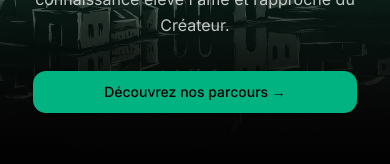
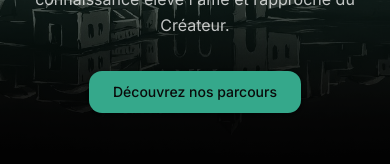
Before and after one commit to ar-rissala/rissala, a Next.js app: page / in a window 390 px wide. Shown: the part 294-458 px from the top of the page. Built offline with nearby package versions, Linux system fonts and the light colour scheme; no server answers.

Commit message:
style: finalise UI tweaks (dark mode contrast, responsive buttons, news layout, hide scrollbars)

```diff
--- a/src/app/globals.css
+++ b/src/app/globals.css
@@ -49,72 +49,72 @@
 }
 
 :root {
-  --background: oklch(1 0 0);
-  --foreground: #000000;
-  --card: oklch(1 0 0);
-  --card-foreground: #000000;
-  --popover: oklch(1 0 0);
-  --popover-foreground: #000000;
-  --primary: #006c4e;
+  --background: #f7f5ef;
+  --foreground: #102a24;
+  --card: #ffffff;
+  --card-foreground: #102a24;
+  --popover: #ffffff;
+  --popover-foreground: #102a24;
+  --primary: #006b54;
   --primary-foreground: #ffffff;
-  --secondary: #f4f4f5;
-  --secondary-foreground: #006c4e;
-  --muted: #f4f4f5;
-  --muted-foreground: #71717a;
-  --accent: #f4f4f5;
-  --accent-foreground: #006c4e;
+  --secondary: #008f6a;
+  --secondary-foreground: #ffffff;
+  --muted: #dde5e1;
+  --muted-foreground: #5e6e68;
+  --accent: #35a88b;
+  --accent-foreground: #ffffff;
   --destructive: oklch(0.577 0.245 27.325);
-  --border: #e4e4e7;
-  --input: #e4e4e7;
-  --ring: #006c4e;
-  --chart-1: #006c4e;
-  --chart-2: #004a35;
-  --chart-3: #ade1ce;
-  --chart-4: #4db389;
-  --chart-5: #008762;
+  --border: #dde5e1;
+  --input: #dde5e1;
+  --ring: #006b54;
+  --chart-1: #003d32;
+  --chart-2: #006b54;
+  --chart-3: #008f6a;
+  --chart-4: #35a88b;
+  --chart-5: #102a24;
   --radius: 0.625rem;
-  --sidebar: oklch(1 0 0);
-  --sidebar-foreground: #000000;
-  --sidebar-primary: #006c4e;
+  --sidebar: #f7f5ef;
+  --sidebar-foreground: #102a24;
+  --sidebar-primary: #006b54;
   --sidebar-primary-foreground: #ffffff;
-  --sidebar-accent: #f4f4f5;
-  --sidebar-accent-foreground: #006c4e;
-  --sidebar-border: #e4e4e7;
-  --sidebar-ring: #006c4e;
+  --sidebar-accent: #dde5e1;
+  --sidebar-accent-foreground: #102a24;
+  --sidebar-border: #dde5e1;
+  --sidebar-ring: #006b54;
 }
 
 .dark {
   --background: #0a0a0a;
-  --foreground: #ffffff;
-  --card: #18181b;
-  --card-foreground: #ffffff;
-  --popover: #18181b;
-  --popover-foreground: #ffffff;
-  --primary: #00b381;
-  --primary-foreground: #000000;
+  --foreground: #f7f5ef;
+  --card: #121212;
+  --card-foreground: #f7f5ef;
+  --popover: #121212;
+  --popover-foreground: #f7f5ef;
+  --primary: #35a88b;
+  --primary-foreground: #0a0a0a;
   --secondary: #27272a;
-  --secondary-foreground: #00b381;
+  --secondary-foreground: #f7f5ef;
   --muted: #27272a;
   --muted-foreground: #a1a1aa;
   --accent: #27272a;
-  --accent-foreground: #00b381;
+  --accent-foreground: #35a88b;
   --destructive: oklch(0.704 0.191 22.216);
   --border: #27272a;
   --input: #27272a;
-  --ring: #00b381;
-  --chart-1: #00b381;
-  --chart-2: #4db389;
-  --chart-3: #ade1ce;
-  --chart-4: #008762;
-  --chart-5: #004a35;
+  --ring: #35a88b;
+  --chart-1: #35a88b;
+  --chart-2: #008f6a;
+  --chart-3: #006b54;
+  --chart-4: #003d32;
+  --chart-5: #f7f5ef;
   --sidebar: #0a0a0a;
-  --sidebar-foreground: #ffffff;
-  --sidebar-primary: #00b381;
-  --sidebar-primary-foreground: #000000;
+  --sidebar-foreground: #f7f5ef;
+  --sidebar-primary: #35a88b;
+  --sidebar-primary-foreground: #0a0a0a;
   --sidebar-accent: #27272a;
-  --sidebar-accent-foreground: #00b381;
+  --sidebar-accent-foreground: #35a88b;
   --sidebar-border: #27272a;
-  --sidebar-ring: #00b381;
+  --sidebar-ring: #35a88b;
 }
 
 @layer base {
@@ -168,6 +168,17 @@
   img, video {
     max-width: 100%;
     height: auto;
+  }
+}
+
+/* Hide scrollbar utility */
+@layer utilities {
+  .hide-scrollbar {
+    -ms-overflow-style: none;  /* IE and Edge */
+    scrollbar-width: none;  /* Firefox */
+  }
+  .hide-scrollbar::-webkit-scrollbar {
+    display: none; /* Chrome, Safari and Opera */
   }
 }
 
--- a/src/app/marketplaces/crypto/page.tsx
+++ b/src/app/marketplaces/crypto/page.tsx
@@ -54,8 +54,8 @@ export default function CryptoMarketplace() {
               <AreaChart data={data} margin={{ top: 10, right: 10, left: 0, bottom: 0 }}>
                 <defs>
                   <linearGradient id="colorPrice" x1="0" y1="0" x2="0" y2="1">
-                    <stop offset="5%" stopColor="#00b381" stopOpacity={0.3}/>
-                    <stop offset="95%" stopColor="#00b381" stopOpacity={0}/>
+                    <stop offset="5%" stopColor="var(--primary)" stopOpacity={0.3}/>
+                    <stop offset="95%" stopColor="var(--primary)" stopOpacity={0}/>
                   </linearGradient>
                 </defs>
                 <XAxis dataKey="date" stroke="#888888" fontSize={12} tickLine={false} axisLine={false} />
@@ -65,7 +65,7 @@ export default function CryptoMarketplace() {
                   contentStyle={{ backgroundColor: "#18181b", border: "1px solid #27272a", borderRadius: "8px" }}
                   itemStyle={{ color: "#fff" }}
                 />
-                <Area type="monotone" dataKey="price" stroke="#00b381" strokeWidth={3} fillOpacity={1} fill="url(#colorPrice)" />
+                <Area type="monotone" dataKey="price" stroke="var(--primary)" strokeWidth={3} fillOpacity={1} fill="url(#colorPrice)" />
               </AreaChart>
             </ResponsiveContainer>
           </CardContent>
@@ -116,7 +116,7 @@ export default function CryptoMarketplace() {
                       </div>
                     </td>
                     <td className="px-6 py-4">{token.price}</td>
-                    <td className={`px-6 py-4 font-medium ${token.change.startsWith('+') ? 'text-green-500' : 'text-red-500'}`}>
+                    <td className={`px-6 py-4 font-medium ${token.change.startsWith('+') ? 'text-primary' : 'text-red-500'}`}>
                       {token.change}
                     </td>
                     <td className="px-6 py-4">
--- a/src/app/marketplaces/stocks/page.tsx
+++ b/src/app/marketplaces/stocks/page.tsx
@@ -39,7 +39,7 @@ export default function StocksMarketplace() {
               className="w-full bg-background border border-input rounded-md pl-9 pr-4 py-2 text-sm focus:outline-none focus:ring-1 focus:ring-primary"
             />
           </div>
-          <Button className="bg-[#1a365d] text-white hover:bg-[#1a365d]/90 border-transparent shadow-md">
+          <Button className="bg-primary text-primary-foreground hover:bg-primary/90 border-transparent shadow-md">
              Connexion Interactive Trader
           </Button>
         </div>
@@ -59,8 +59,8 @@ export default function StocksMarketplace() {
               <AreaChart data={stockData} margin={{ top: 10, right: 10, left: 0, bottom: 0 }}>
                 <defs>
                   <linearGradient id="colorValue" x1="0" y1="0" x2="0" y2="1">
-                    <stop offset="5%" stopColor="#4db389" stopOpacity={0.3}/>
-                    <stop offset="95%" stopColor="#4db389" stopOpacity={0}/>
+                    <stop offset="5%" stopColor="var(--primary)" stopOpacity={0.3}/>
+                    <stop offset="95%" stopColor="var(--primary)" stopOpacity={0}/>
                   </linearGradient>
                 </defs>
                 <XAxis dataKey="date" stroke="#888888" fontSize={12} tickLine={false} axisLine={false} />
@@ -70,7 +70,7 @@ export default function StocksMarketplace() {
                   contentStyle={{ backgroundColor: "#18181b", border: "1px solid #27272a", borderRadius: "8px" }}
                   itemStyle={{ color: "#fff" }}
                 />
-                <Area type="monotone" dataKey="value" stroke="#4db389" strokeWidth={3} fillOpacity={1} fill="url(#colorValue)" />
+                <Area type="monotone" dataKey="value" stroke="var(--primary)" strokeWidth={3} fillOpacity={1} fill="url(#colorValue)" />
               </AreaChart>
             </ResponsiveContainer>
           </CardContent>
@@ -119,7 +119,7 @@ export default function StocksMarketplace() {
                 </div>
                 <div className="flex justify-between items-end">
                   <span className="font-semibold text-foreground">{stock.price}</span>
-                  <span className="text-xs px-2 py-1 bg-green-500/10 text-green-500 rounded-md border border-green-500/20">{stock.status}</span>
+                  <span className="text-xs px-2 py-1 bg-primary/10 text-primary rounded-md border border-primary/20">{stock.status}</span>
                 </div>
               </div>
             ))}
--- a/src/app/page.tsx
+++ b/src/app/page.tsx
@@ -76,10 +76,10 @@ export default function Home() {
                 href="/parcours"
                 className={cn(
                   buttonVariants({ variant: "default" }),
-                  "h-10 sm:h-12 px-4 sm:px-6 text-sm sm:text-base w-full sm:w-56 group rounded-xl shadow-sm flex items-center justify-center"
+                  "h-10 sm:h-12 px-6 sm:px-8 text-sm sm:text-base w-auto sm:w-56 group rounded-xl shadow-sm flex items-center justify-center"
                 )}
               >
-                Découvrez nos parcours &rarr;
+                Découvrez nos parcours
               </Link>
             </motion.div>
           </motion.div>
--- a/src/app/parcours/page.tsx
+++ b/src/app/parcours/page.tsx
@@ -29,20 +29,19 @@ export default function ParcoursPage() {
                 Faites fructifier votre épargne en toute sérénité. Apprenez à filtrer les actions, comprendre la Zakat sur investissement et bâtir un portefeuille performant et 100% conforme à l'éthique islamique.
               </p>
 
-              <div className="flex flex-col sm:flex-row gap-4">
+              <div className="flex flex-col sm:flex-row items-center sm:justify-start gap-4">
                 <Link
                   href="https://votre-lien-systeme.io/checkout"
                   target="_blank"
                   className={cn(
                     buttonVariants({ variant: "default" }),
-                    "h-12 sm:h-14 px-8 text-base font-semibold group rounded-xl shadow-lg w-full sm:w-auto flex items-center justify-center"
+                    "h-12 sm:h-14 px-8 text-base font-semibold group rounded-xl shadow-lg w-fit sm:w-auto flex items-center justify-center"
                   )}
                 >
                   Accéder au parcours
-                  <ExternalLink className="ml-2 h-5 w-5 opacity-70 group-hover:translate-x-1 group-hover:-translate-y-1 transition-all" />
                 </Link>
                 <div className="flex items-center text-sm text-muted-foreground ml-2 sm:ml-4">
-                  <ShieldCheck className="h-5 w-5 text-green-500 mr-2" />
+                  <ShieldCheck className="h-5 w-5 text-primary mr-2" />
                   Paiement 100% sécurisé
                 </div>
               </div>
--- a/src/components/news/NewsFeedClient.tsx
+++ b/src/components/news/NewsFeedClient.tsx
@@ -106,12 +106,12 @@ export default function NewsFeedClient({ initialArticles, lang }: NewsFeedClient
         <>
           {/* SECTION : À LA UNE */}
           {heroArticle && (
-            <section className="mb-16 sm:mb-24">
-              <div className="grid grid-cols-1 lg:grid-cols-12 gap-8 lg:gap-12">
+            <section className="mb-10 sm:mb-16">
+              <div className="grid grid-cols-1 lg:grid-cols-12 gap-8 lg:gap-10">
                 <div className="lg:col-span-8">
                   <ArticleHero article={heroArticle} lang={lang} />
                 </div>
-                <div className="lg:col-span-4 flex flex-col gap-8 sm:grid sm:grid-cols-2 lg:flex lg:flex-col">
+                <div className="lg:col-span-4 flex flex-col gap-8 sm:grid sm:grid-cols-2 lg:flex lg:flex-col lg:gap-6">
                   {secondaryArticles.map((article) => (
                     <ArticleSecondary key={article.slug} article={article} lang={lang} />
                   ))}
@@ -143,7 +143,7 @@ export default function NewsFeedClient({ initialArticles, lang }: NewsFeedClient
 
               <div
                 ref={carouselRef}
-                className="flex overflow-x-auto snap-x snap-mandatory hide-scrollbar gap-4 sm:gap-6 pb-8 -mx-4 px-4 lg:mx-0 lg:px-0"
+                className="flex overflow-x-auto snap-x snap-mandatory hide-scrollbar gap-4 sm:gap-6 pb-4 -mx-4 px-4 lg:mx-0 lg:px-0"
               >
                 {feedArticles.map((article) => (
                   <div key={article.slug} className="w-[260px] sm:w-[300px] lg:w-[320px] snap-start shrink-0">
```
Also changed, not shown: src/components/news/EditorialCards.tsx (+6 -6 lines).
